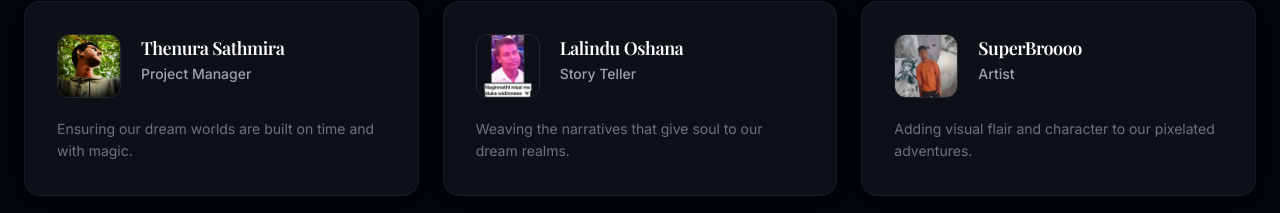
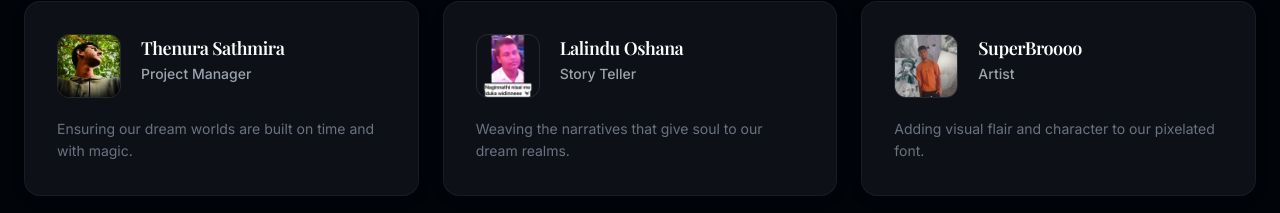
Before and after one commit to RusithWelisara/kairo, a React (Vite) app: page /team in a window 1280 px wide. Shown: the part 585-798 px from the top of the page. Built offline with nearby package versions, Linux system fonts and the light colour scheme; a web font is replaced by a local one.

Commit message:
superbroooo discription

```diff
--- a/src/pages/Team.tsx
+++ b/src/pages/Team.tsx
@@ -43,7 +43,7 @@ const Team = () => {
         {
             name: "SuperBroooo",
             role: "Artist",
-            bio: "Adding visual flair and character to our pixelated adventures.",
+            bio: "Adding visual flair and character to our pixelated font.",
             avatar: superbroPhoto
         }
     ];
```
